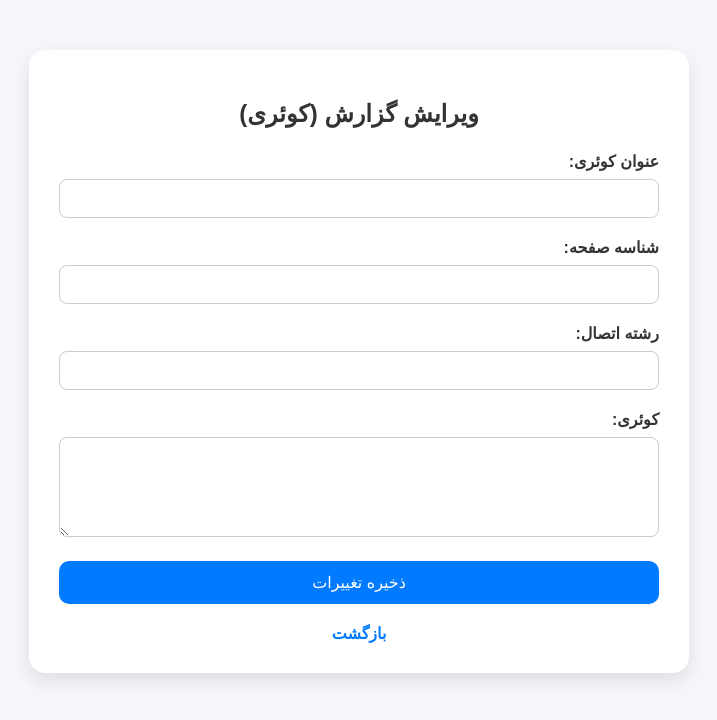
After one commit to barzansaeedpour/Telegram-Bot-WebHook-Flask, a Flask app: template templates/edit_page_connection.html in a window 1280 px wide. The commit adds this page. Shown: the top 720 px of the page, without its empty margins (281-998 px from the left). Run offline with Flask 3, Linux system fonts and the light colour scheme; the template is opened without the code that fills it, so the values that code supplies are empty; some web fonts are replaced.

Commit message:
added crud pages for models

```diff
--- a/templates/dashboard.html
+++ b/templates/dashboard.html
@@ -71,8 +71,9 @@
   <div class="container">
     <h2>خوش آمدید، {{ session.admin }}</h2>
     <ul>
-      <li><a href="{{ url_for('add_telegram_user') }}">افزودن کاربر تلگرام</a></li>
-      <li><a href="{{ url_for('add_page_connection') }}">افزودن اتصال صفحه</a></li>
+
+      <li><a href="{{ url_for('list_telegram_users') }}">لیست کاربران تلگرام</a></li>
+      <li><a href="{{ url_for('list_page_connections') }}">لیست کوئری ها</a></li>
       <li><a href="{{ url_for('logout') }}">خروج از حساب</a></li>
     </ul>
   </div>
--- /dev/null
+++ b/templates/edit_page_connection.html
@@ -0,0 +1,113 @@
+<!doctype html>
+<html lang="fa">
+<head>
+  <meta charset="UTF-8" />
+  <title>ویرایش اتصال صفحه</title>
+  <link rel="stylesheet" href="https://cdn.fontcdn.ir/Font/Persian/Samim/Samim.css" />
+  <style>
+    body {
+      font-family: 'Samim', sans-serif;
+      background: #f5f7fa;
+      margin: 0;
+      padding: 0;
+      direction: rtl;
+    }
+
+    .container {
+      max-width: 600px;
+      margin: 50px auto;
+      background: white;
+      padding: 30px;
+      border-radius: 16px;
+      box-shadow: 0 8px 20px rgba(0, 0, 0, 0.1);
+    }
+
+    h2 {
+      margin-bottom: 24px;
+      text-align: center;
+      color: #333;
+    }
+
+    label {
+      display: block;
+      margin-bottom: 8px;
+      font-weight: bold;
+      color: #333;
+    }
+
+    input[type="text"],
+    textarea {
+      width: 100%;
+      padding: 10px 14px;
+      margin-bottom: 20px;
+      border: 1px solid #ccc;
+      border-radius: 8px;
+      font-family: inherit;
+      font-size: 15px;
+      box-sizing: border-box;
+      transition: border-color 0.3s ease;
+    }
+
+    input[type="text"]:focus,
+    textarea:focus {
+      border-color: #007bff;
+      outline: none;
+    }
+
+    textarea {
+      resize: vertical;
+      min-height: 100px;
+    }
+
+    input[type="submit"] {
+      width: 100%;
+      background-color: #007bff;
+      color: white;
+      border: none;
+      padding: 12px;
+      font-size: 16px;
+      border-radius: 10px;
+      cursor: pointer;
+      transition: background-color 0.3s ease;
+    }
+
+    input[type="submit"]:hover {
+      background-color: #0056b3;
+    }
+
+    .back-link {
+      display: block;
+      margin-top: 20px;
+      text-align: center;
+      color: #007bff;
+      text-decoration: none;
+      font-weight: bold;
+    }
+
+    .back-link:hover {
+      text-decoration: underline;
+    }
+  </style>
+</head>
+<body>
+  <div class="container">
+    <h2>ویرایش گزارش (کوئری)</h2>
+    <form method="POST">
+      <label for="query_title">عنوان کوئری:</label>
+      <input type="text" id="query_title" name="query_title" value="{{ record.query_title }}" required>
+
+      <label for="page_id">شناسه صفحه:</label>
+      <input type="text" id="page_id" name="page_id" value="{{ record.page_id }}" required>
+
+      <label for="connection_string">رشته اتصال:</label>
+      <input type="text" id="connection_string" name="connection_string" value="{{ record.connection_string }}" required>
+
+      <label for="query">کوئری:</label>
+      <textarea id="query" name="query" required>{{ record.query }}</textarea>
+
+      <input type="submit" value="ذخیره تغییرات">
+    </form>
+    <a class="back-link" href="{{ url_for('list_page_connections') }}">بازگشت</a>
+  </div>
+</body>
+</html>
```
Also changed, not shown: my_app.py (+75 -0 lines), templates/edit_telegram_user.html (added, +27 -0 lines), templates/list_page_connections.html (added, +97 -0 lines), templates/list_telegram_users.html (added, +91 -0 lines), telegram.db.
